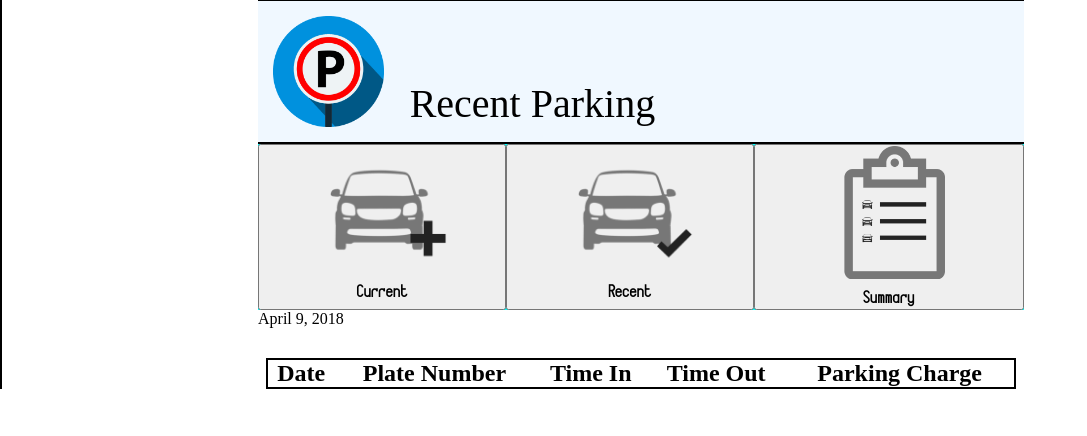
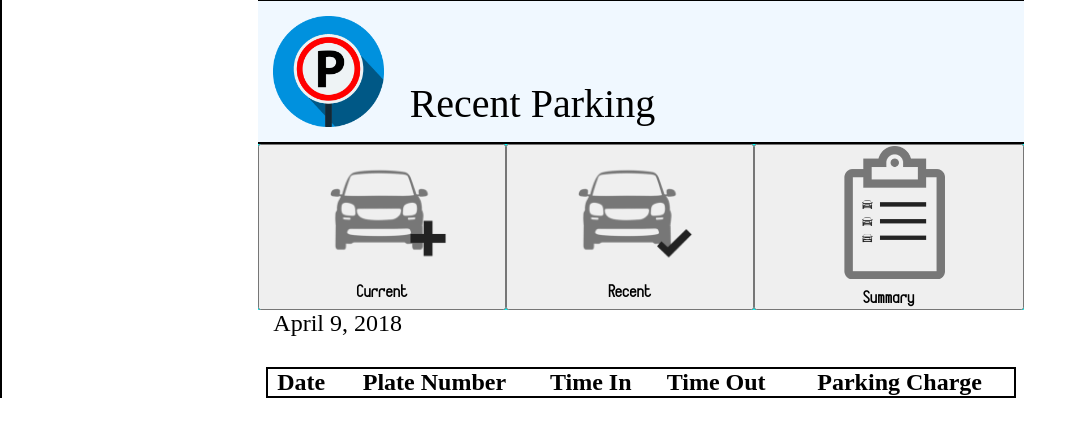
Before and after one commit to Henrhod/9346B-G4, a plain HTML site: page PWA/Recent.html in a window 1280 px wide. Shown: the whole page, without its empty margins (0-1087 px from the left). Drawn offline with Linux system fonts and the light colour scheme.

Commit message:
added getDateToday

```diff
--- a/PWA/style.css
+++ b/PWA/style.css
@@ -517,4 +517,9 @@
         font-family: Occupied;
         font-size: 3vh;
     }
+	#getDateToday{
+		font-size:3vh;
+		font-family:Occupied;
+		margin-left:2%;
+	}
 }
```
